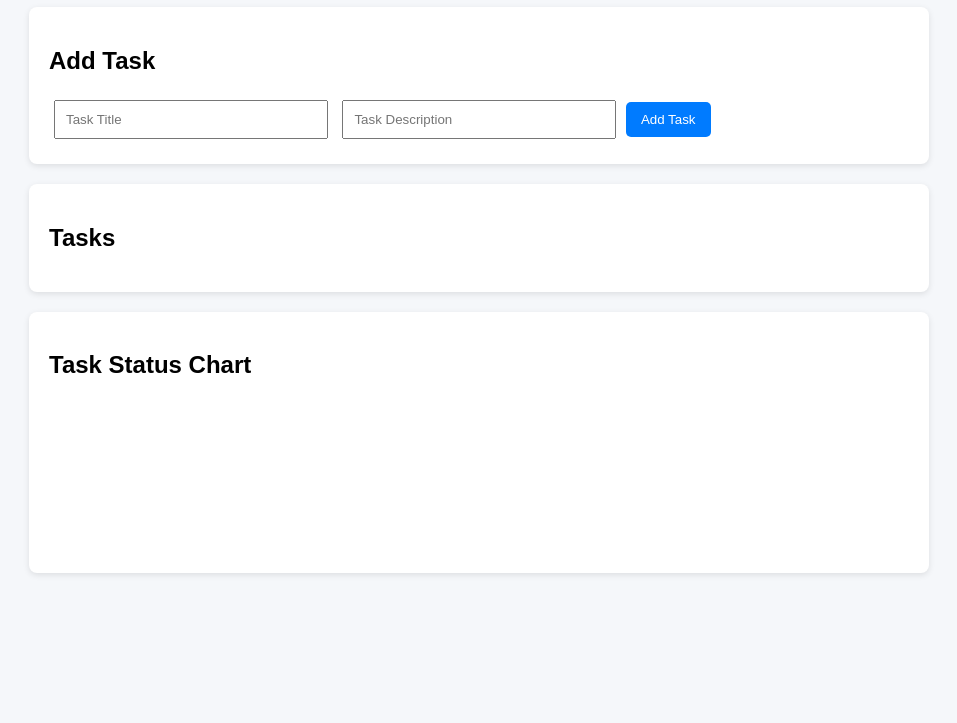
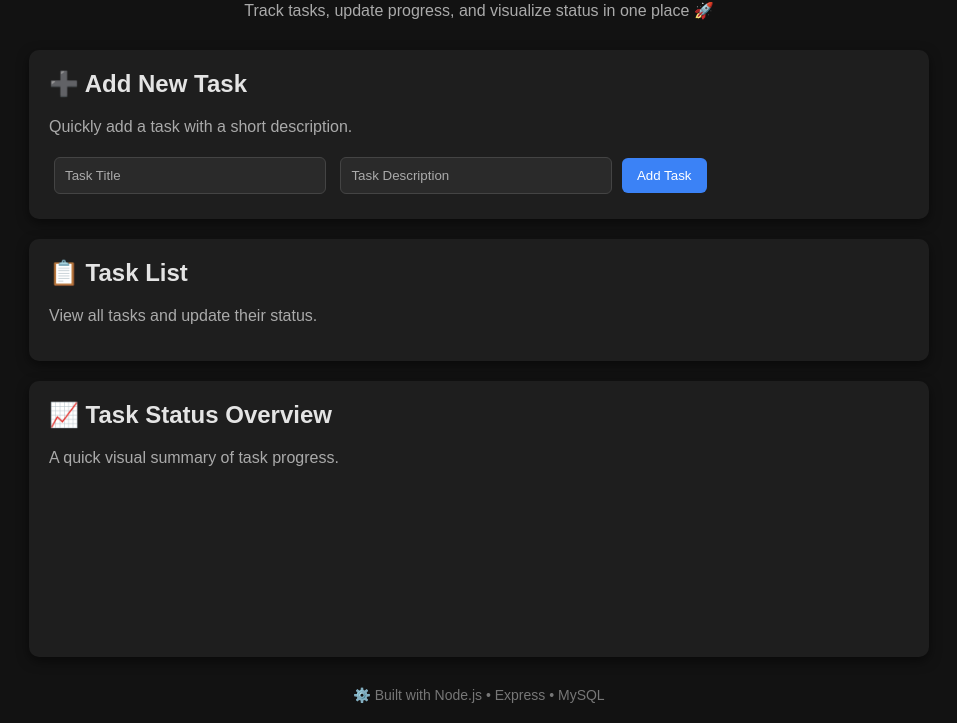
Before and after one commit to Archit1704/task-tracker, a website: page frontend/index.html in a window 1280 px wide. Shown: the part 93-816 px from the top of the page, without its empty margins (161-1118 px from the left). Drawn offline with nearby package versions, Linux system fonts and the light colour scheme; no server answers.

Commit message:
final edit done

```diff
--- a/frontend/index.html
+++ b/frontend/index.html
@@ -1,4 +1,5 @@
 <!DOCTYPE html>
+
 <html lang="en">
 <head>
 <meta charset="UTF-8">
@@ -8,7 +9,8 @@
 
 body{
     font-family: Arial, sans-serif;
-    background:#f5f7fa;
+    background:#121212;
+    color:#e4e4e4;
     margin:0;
     padding:0;
 }
@@ -21,33 +23,53 @@ body{
 
 h1{
     text-align:center;
+    margin-bottom:30px;
+}
+
+.subtitle{
+    text-align:center;
+    color:#aaa;
+    margin-top:-15px;
+    margin-bottom:30px;
 }
 
 .card{
-    background:white;
+    background:#1e1e1e;
     padding:20px;
     margin-top:20px;
-    border-radius:8px;
-    box-shadow:0 2px 6px rgba(0,0,0,0.1);
+    border-radius:10px;
+    box-shadow:0 4px 12px rgba(0,0,0,0.5);
+}
+
+.card h2{
+    margin-top:0;
 }
 
 input{
     padding:10px;
     margin:5px;
     width:250px;
+    background:#2a2a2a;
+    border:1px solid #444;
+    color:white;
+    border-radius:6px;
+}
+
+input::placeholder{
+    color:#aaa;
 }
 
 button{
     padding:10px 15px;
     border:none;
-    background:#007bff;
+    background:#3b82f6;
     color:white;
-    border-radius:5px;
+    border-radius:6px;
     cursor:pointer;
 }
 
 button:hover{
-    background:#0056b3;
+    background:#2563eb;
 }
 
 ul{
@@ -57,13 +79,35 @@ ul{
 
 li{
     padding:10px;
-    border-bottom:1px solid #eee;
+    border-bottom:1px solid #333;
     display:flex;
     justify-content:space-between;
+    align-items:center;
+}
+
+.task-info{
+    display:flex;
+    flex-direction:column;
 }
 
 select{
-    padding:5px;
+    padding:6px;
+    background:#2a2a2a;
+    color:white;
+    border:1px solid #444;
+    border-radius:4px;
+}
+
+.chart-container{
+    width:350px;
+    margin:auto;
+}
+
+.footer{
+    text-align:center;
+    margin-top:30px;
+    color:#777;
+    font-size:14px;
 }
 
 </style>
@@ -74,11 +118,13 @@ select{
 
 <div class="container">
 
-<h1>Task Tracker Dashboard</h1>
+<h1>📊 Task Tracker Dashboard</h1>
+<p class="subtitle">Track tasks, update progress, and visualize status in one place 🚀</p>
 
 <div class="card">
 
-<h2>Add Task</h2>
+<h2>➕ Add New Task</h2>
+<p style="color:#aaa">Quickly add a task with a short description.</p>
 
 <input id="title" placeholder="Task Title">
 <input id="description" placeholder="Task Description">
@@ -89,7 +135,8 @@ select{
 
 <div class="card">
 
-<h2>Tasks</h2>
+<h2>📋 Task List</h2>
+<p style="color:#aaa">View all tasks and update their status.</p>
 
 <ul id="taskList"></ul>
 
@@ -97,15 +144,23 @@ select{
 
 <div class="card">
 
-<h2>Task Status Chart</h2>
+<h2>📈 Task Status Overview</h2>
+<p style="color:#aaa">A quick visual summary of task progress.</p>
 
+<div class="chart-container">
 <canvas id="chart"></canvas>
+</div>
 
+</div>
+
+<div class="footer">
+⚙️ Built with Node.js • Express • MySQL
 </div>
 
 </div>
 
 <script src="https://cdn.jsdelivr.net/npm/chart.js"></script>
+
 <script src="script.js"></script>
 
 </body>
--- a/server.js
+++ b/server.js
@@ -1,11 +1,14 @@
 const express = require('express');
 const cors = require('cors');
 const db = require('./db');
+const path = require("path");
 
 const app = express();
 
 app.use(cors());
 app.use(express.json());
+
+app.use(express.static(path.join(__dirname, "frontend")));
 
 // app.get("/", (req, res) => {
 //     res.send("server is running");
```
